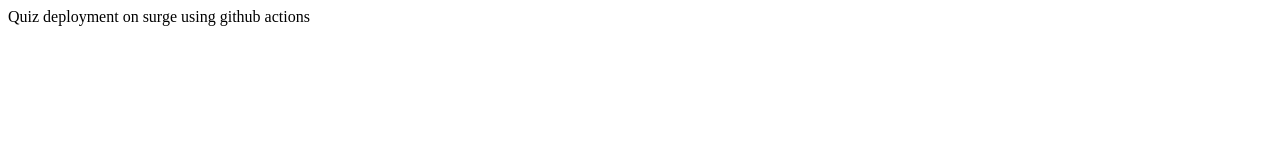
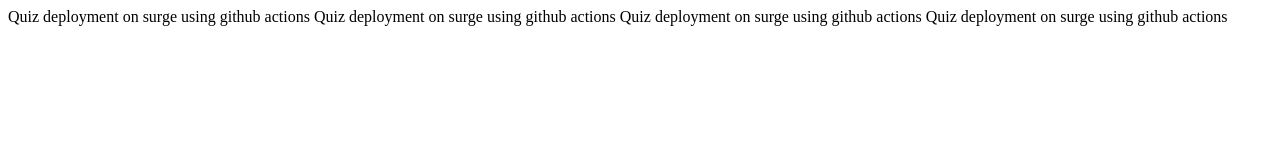
Before and after one commit to zeina-se/Dima_quiz, a plain HTML site: page index.html in a window 1280 px wide. Drawn offline with Linux system fonts and the light colour scheme.

Commit message:
new lines added

```diff
--- a/index.html
+++ b/index.html
@@ -7,5 +7,8 @@
 </head>
 <body>
     Quiz deployment on surge using github actions
+    Quiz deployment on surge using github actions
+    Quiz deployment on surge using github actions
+    Quiz deployment on surge using github actions
 </body>
 </html>
```
